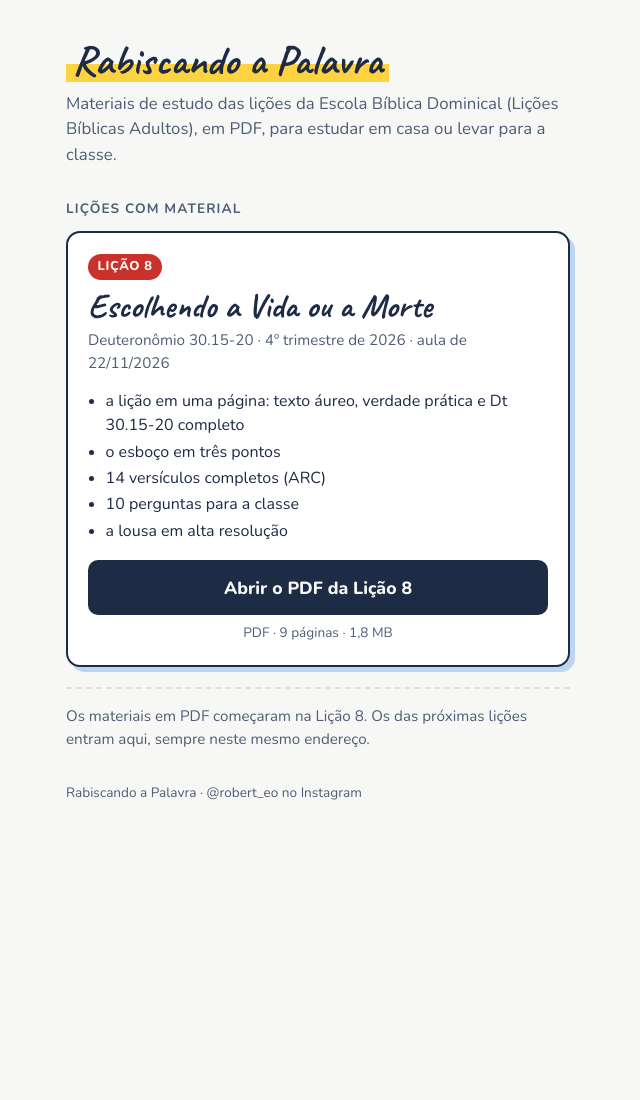
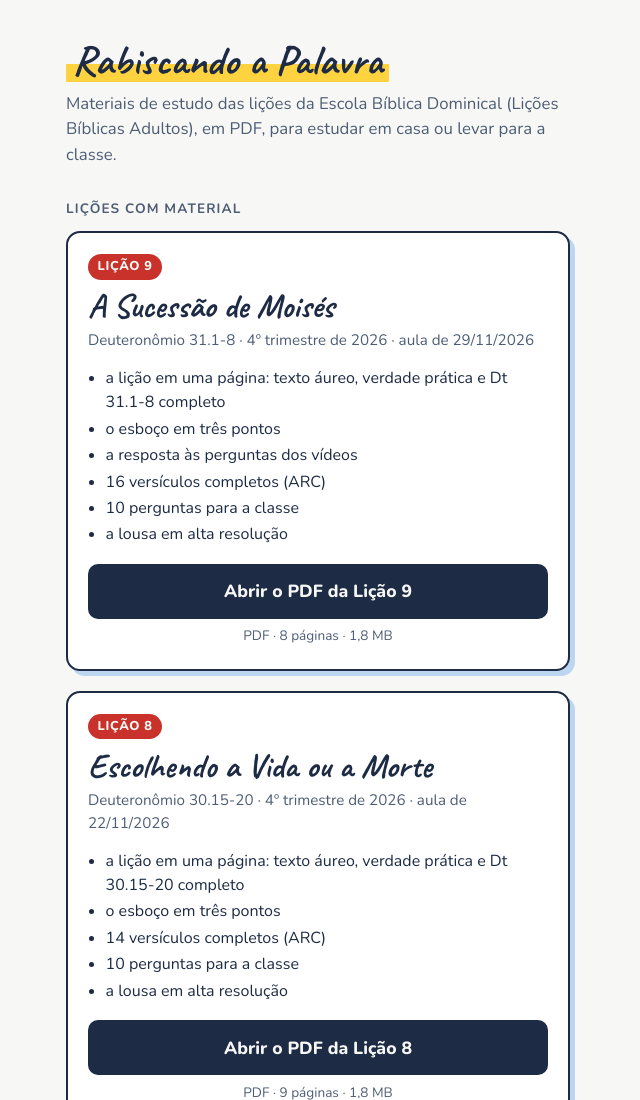
Before and after one commit to reoliveira87/rabiscando-a-palavra, a plain HTML site: page index.html in a window 1280 px wide. Shown: the top 1100 px of the page, without its empty margins (322-962 px from the left). Before the commit the page ends 851 px from the top, so only its background shows below. Drawn offline with nearby package versions, Linux system fonts and the light colour scheme.

Commit message:
Materiais de estudo: Lição 9 (A Sucessão de Moisés)
Co-Authored-By: Claude Opus 5.5 <noreply@anthropic.com>

```diff
--- a/index.html
+++ b/index.html
@@ -52,6 +52,22 @@
   <h2>Lições com material</h2>
 
   <!-- Nova lição: copie o bloco <article> abaixo, troque número, título, texto, data e o caminho do PDF, e ponha a mais nova em cima. -->
+  <article class="licao" id="licao-09">
+    <span class="selo">LIÇÃO 9</span>
+    <h3>A Sucessão de Moisés</h3>
+    <p class="meta">Deuteronômio 31.1-8 · 4º trimestre de 2026 · aula de 29/11/2026</p>
+    <ul>
+      <li>a lição em uma página: texto áureo, verdade prática e Dt 31.1-8 completo</li>
+      <li>o esboço em três pontos</li>
+      <li>a resposta às perguntas dos vídeos</li>
+      <li>16 versículos completos (ARC)</li>
+      <li>10 perguntas para a classe</li>
+      <li>a lousa em alta resolução</li>
+    </ul>
+    <a class="botao" href="licao-09/rabiscando-a-palavra-licao09-material-de-estudo.pdf">Abrir o PDF da Lição 9</a>
+    <span class="peso">PDF · 8 páginas · 1,8 MB</span>
+  </article>
+
   <article class="licao" id="licao-08">
     <span class="selo">LIÇÃO 8</span>
     <h3>Escolhendo a Vida ou a Morte</h3>
```
Also changed, not shown: 1 other file.
